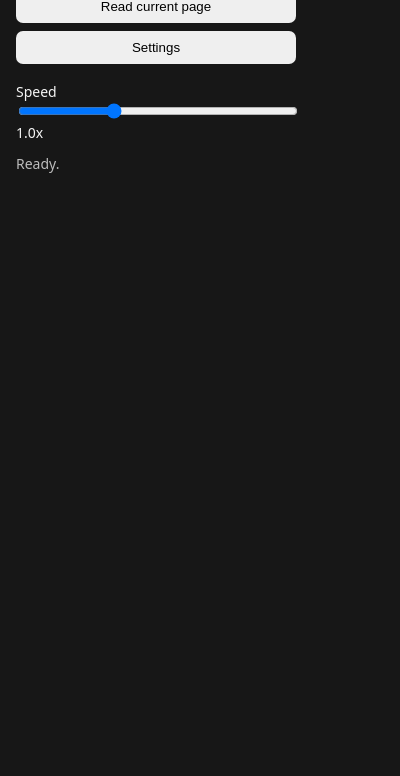
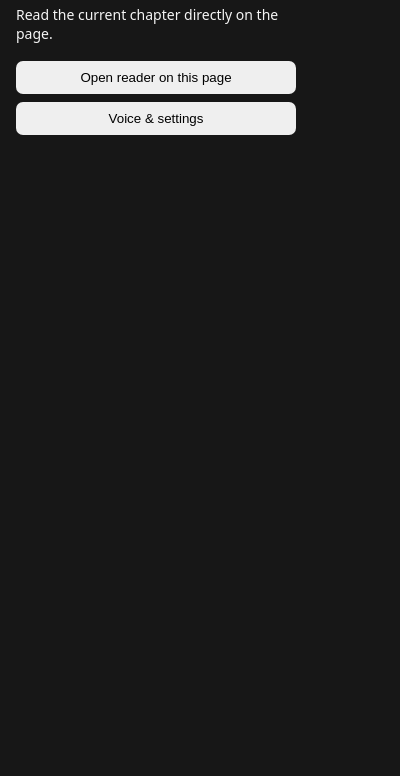
Before and after one commit to randomduck21/light-novel-reader, a browser extension: page popup/popup.html in a window 400 px wide. Shown: the part 68-844 px from the top of the page. Drawn offline with Linux system fonts and the light colour scheme.

Commit message:
Refresh popup design

```diff
--- a/popup/popup.html
+++ b/popup/popup.html
@@ -1,23 +1 @@
-<!doctype html>
-<html lang="en">
-<head>
-  <meta charset="utf-8">
-  <meta name="viewport" content="width=device-width,initial-scale=1">
-  <title>Light Novel Reader</title>
-  <link rel="stylesheet" href="popup.css">
-</head>
-<body>
-  <main>
-    <h1>Light Novel Reader</h1>
-    <button id="readPage">Read current page</button>
-    <button id="settings">Settings</button>
-    <label>
-      Speed
-      <input id="speed" type="range" min="0.5" max="2" step="0.1" value="1">
-      <span id="speedValue">1.0x</span>
-    </label>
-    <div id="status">Ready.</div>
-  </main>
-  <script src="popup.js"></script>
-</body>
-</html>
+<!doctype html><html lang="en"><head><meta charset="utf-8"><meta name="viewport" content="width=device-width,initial-scale=1"><title>Light Novel Reader</title><link rel="stylesheet" href="popup.css"></head><body><main><div class="eyebrow">LOCAL TTS</div><h1>Light Novel Reader</h1><p>Read the current chapter directly on the page.</p><button id="readPage">Open reader on this page</button><button id="settings" class="secondary">Voice & settings</button><div id="status"></div></main><script src="popup.js"></script></body></html>
```
